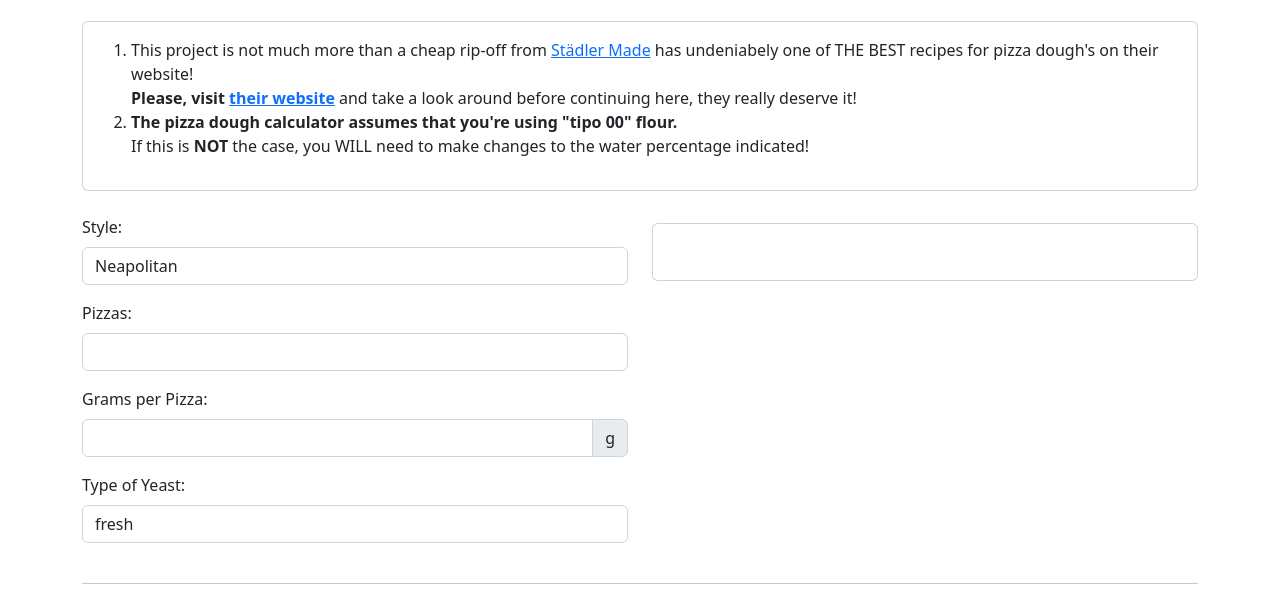
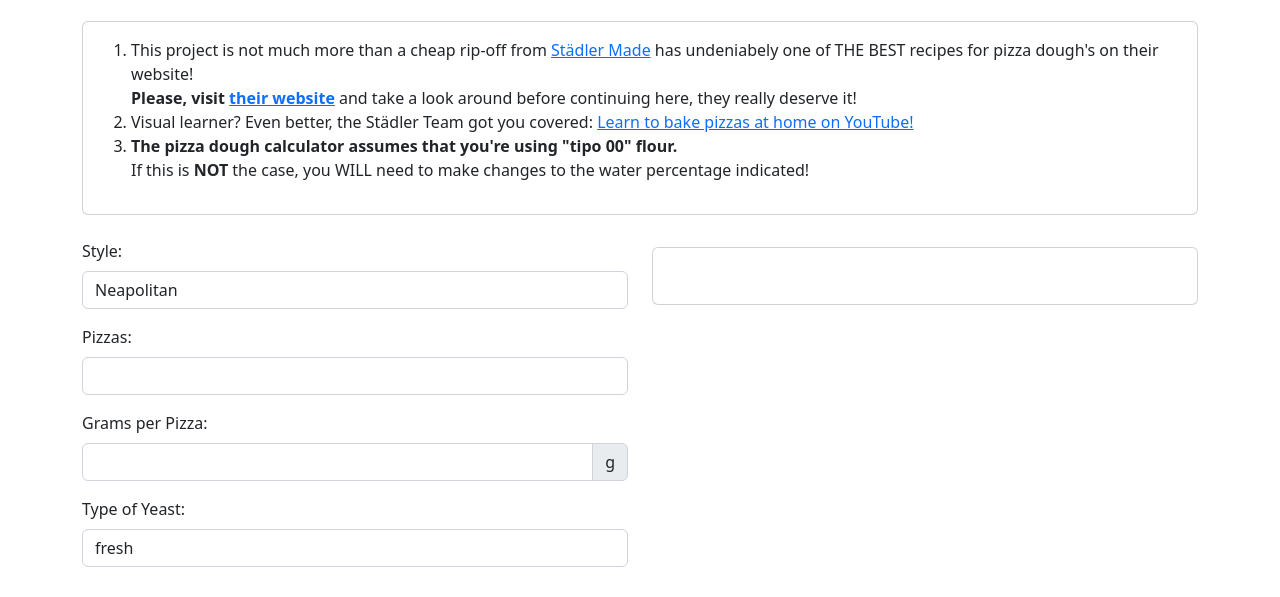
Before and after one commit to simonneutert/pizza-dough-calculator, a website: page public/index.html in a window 1280 px wide. Shown: the part 141-738 px from the top of the page. Drawn offline with nearby package versions, Linux system fonts and the light colour scheme.

Commit message:
links youtube

```diff
--- a/public/index.html
+++ b/public/index.html
@@ -34,6 +34,10 @@
               <strong>Please, visit <a href="https://www.stadlermade.com">their website</a></strong> and take a look
               around before
               continuing here, they really deserve it!
+            </li>
+            <li>
+              Visual learner? Even better, the Städler Team got you covered: <a
+                href="https://www.youtube.com/watch?v=OHb0he4pqns">Learn to bake pizzas at home on YouTube!</a>
             </li>
             <li>
               <strong>
```
